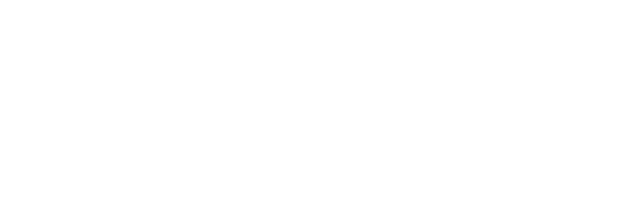
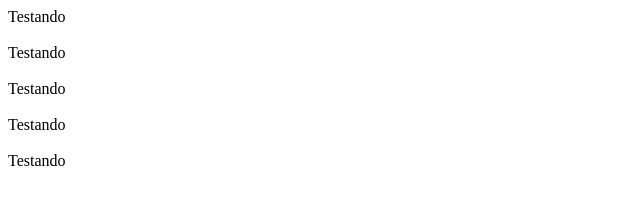
Before and after one commit to zksoftwarehouse/InterfaceZK, a website: page index.html in a window 1280 px wide. Shown: the whole page, without its empty margins (0-640 px from the left). Drawn offline with Linux system fonts and the light colour scheme.

Commit message:
Primeiro teste :)

```diff
--- a/index.html
+++ b/index.html
@@ -3,6 +3,11 @@
 <head>
     <script src="js/main.js"></script>
     <title>ZK Software House</title>
+    <div>Testando</div><br>
+    <div>Testando</div><br>
+    <div>Testando</div><br>
+    <div>Testando</div><br>
+    <div>Testando</div><br>
 </head>
 <body>
 
```
